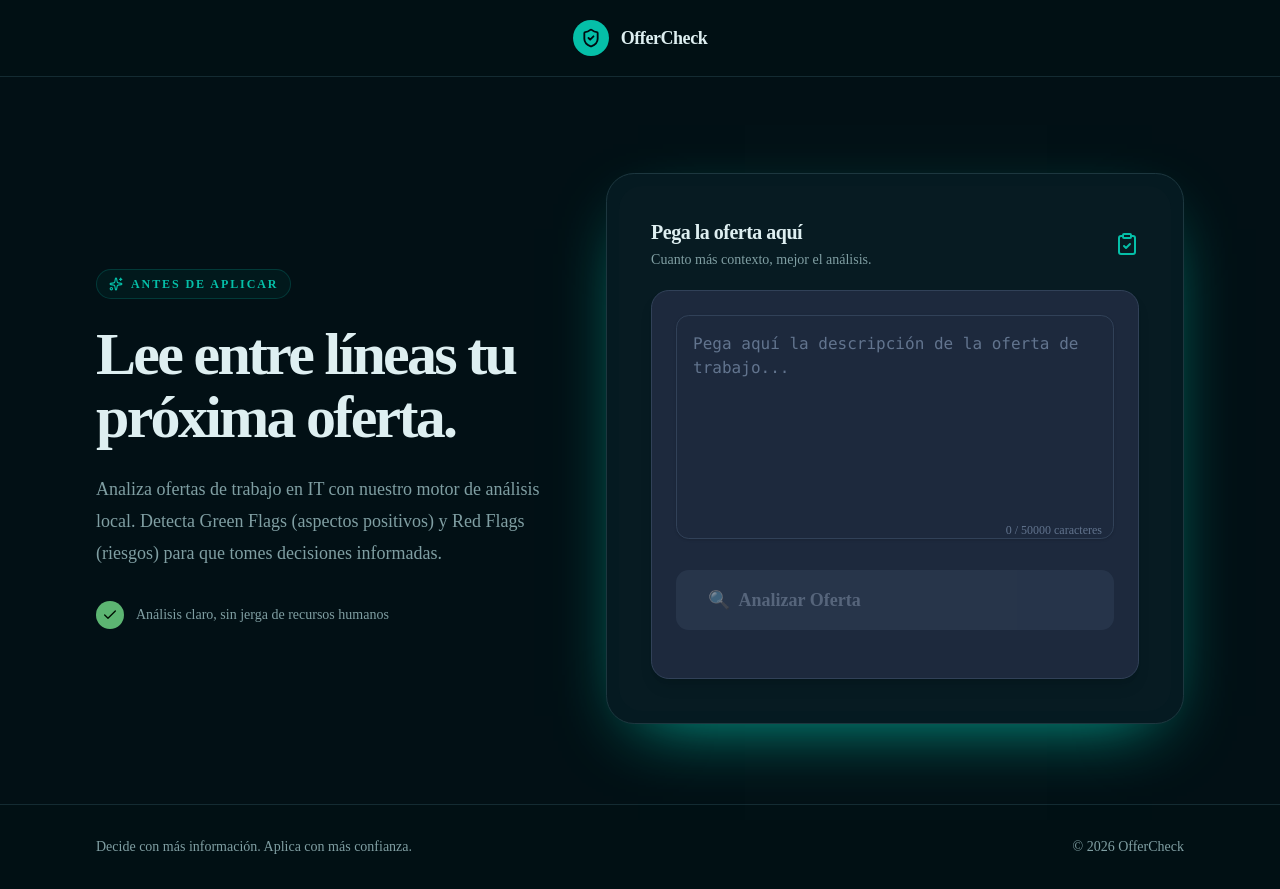
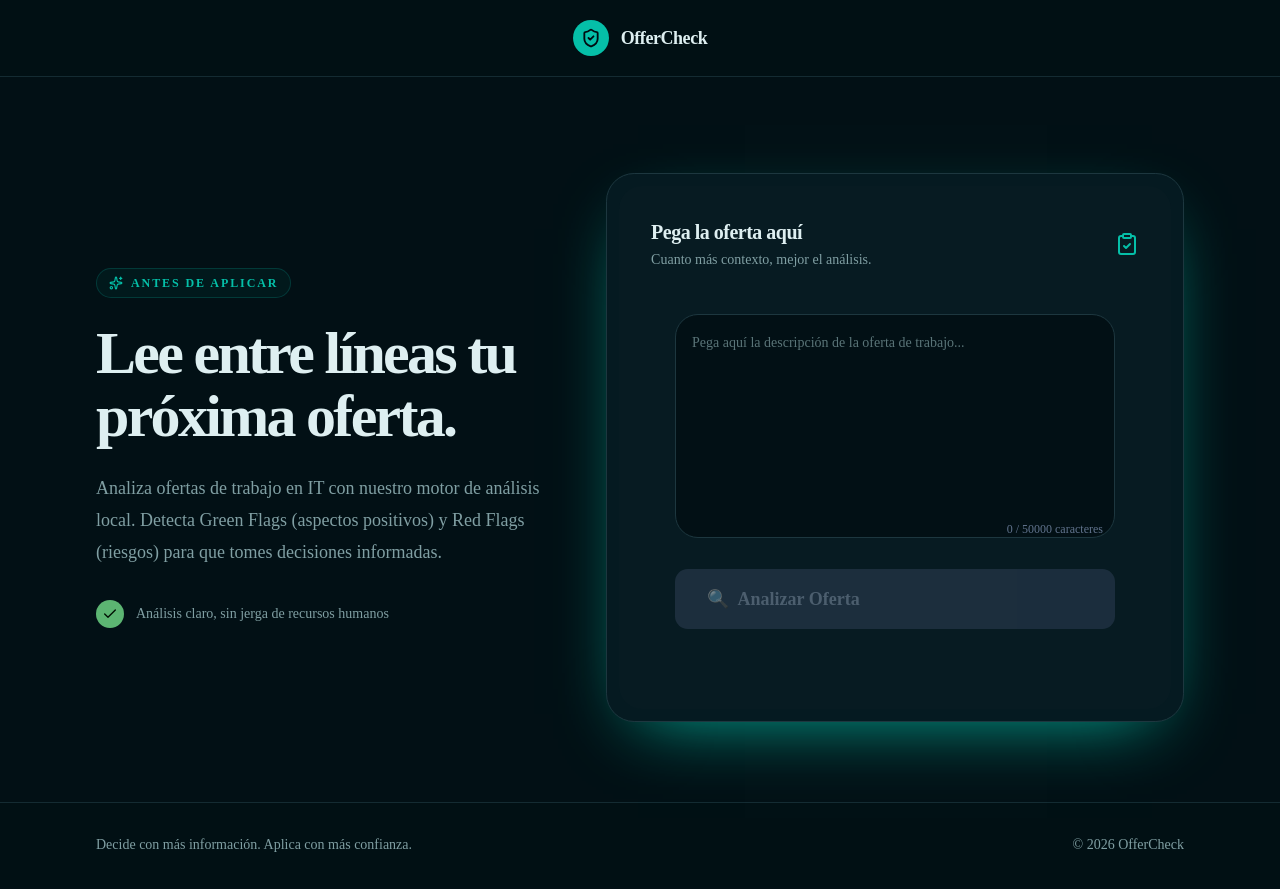
Before and after one commit to carlosdlacoste/OfferCheck, a React (Vite) app: page / in a window 1280 px wide. Built offline with nearby package versions, Linux system fonts and the light colour scheme.

Commit message:
feat(ui): add textInputArea and external container new designs

```diff
--- a/src/App.tsx
+++ b/src/App.tsx
@@ -115,7 +115,7 @@
                 <ClipboardCheck className="hidden size-6 text-primary sm:block" />
               </div>
               <label htmlFor="offer" className="sr-only">Descripción del empleo</label>
-              <div className="bg-slate-800 rounded-xl p-6 shadow-lg border border-slate-700">
+              <div className="rounded-xl p-6">
                 <TextAreaInput
                   value={jobDescription}
                   onChange={handleInputChange}
--- a/src/components/Input/TextAreaInput.tsx
+++ b/src/components/Input/TextAreaInput.tsx
@@ -56,7 +56,7 @@
           disabled={disabled}
           maxLength={maxLength}
           rows={8}
-          className="w-full bg-slate-800 text-slate-100 placeholder-slate-500 border border-slate-700 rounded-lg p-4 text-base font-mono resize-none focus:outline-none focus:ring-2 focus:ring-green-500/50 focus:border-green-500/50 transition-all duration-200 shadow-sm"
+          className="min-h-56 w-full resize-none rounded-2xl border border-border bg-background p-4 text-sm leading-6 text-foreground outline-none transition-shadow placeholder:text-muted-foreground/70 focus:border-primary focus:ring-4 focus:ring-primary/10"
           aria-label="Área de texto para pegar la descripción de la oferta de trabajo"
           aria-describedby="input-hint"
           spellCheck={false}
```
